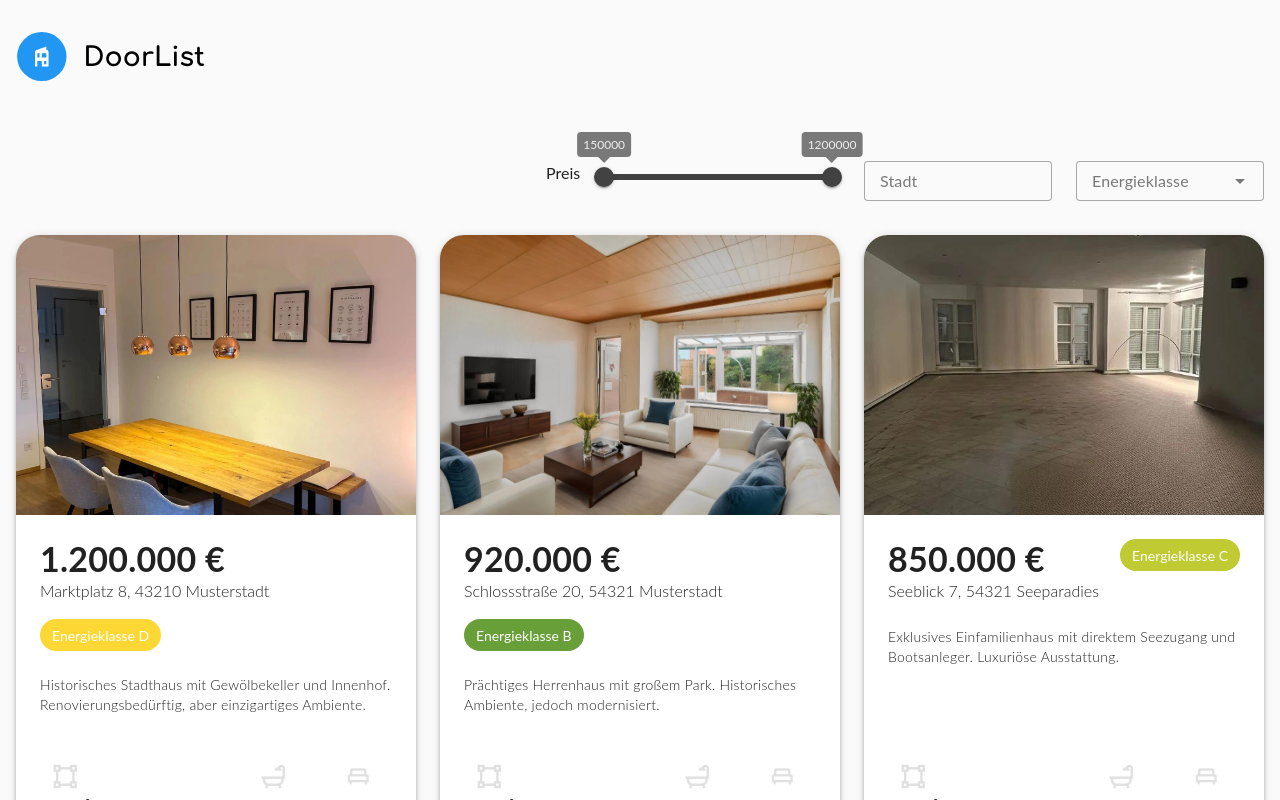
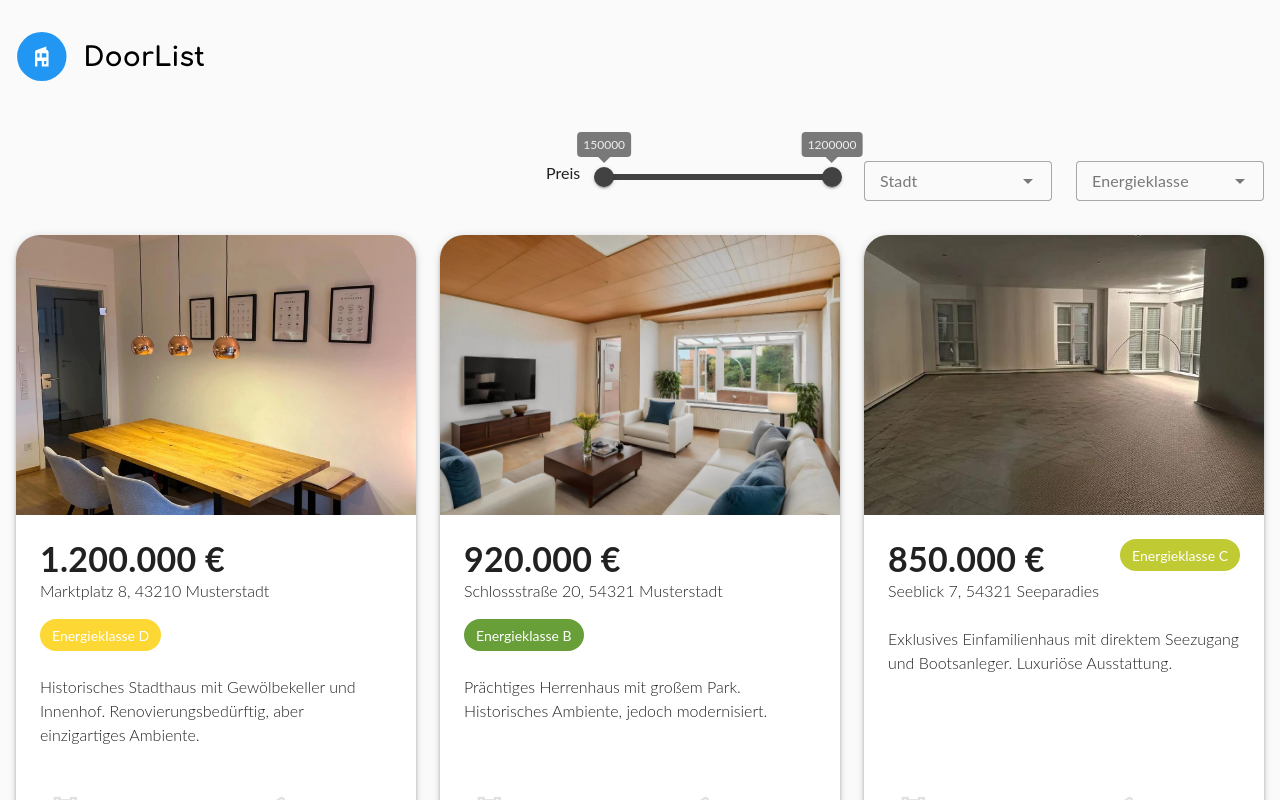
Before and after one commit to mkitzmann/doorlist, a Vue app: page / in a window 1280 px wide. Shown: the top 800 px of the page. Built offline with nearby package versions, Linux system fonts and the light colour scheme.

Commit message:
add allCities automcplete

```diff
--- a/src/components/PropertyCard.vue
+++ b/src/components/PropertyCard.vue
@@ -25,9 +25,9 @@
           </div>
           <EnergyChip :energy-class="energy_class" />
         </div>
-        <v-card-text class="text-body-2 pa-6 font-weight-light">{{
-          description
-        }}</v-card-text>
+        <div class="pa-6 font-weight-light">
+          {{ description }}
+        </div>
         <v-spacer></v-spacer>
         <div class="pa-6 d-flex ga-6 mt-auto">
           <FeatureIcon icon="mdi-vector-square">{{ area }} m²</FeatureIcon>
--- a/src/pages/index.vue
+++ b/src/pages/index.vue
@@ -16,15 +16,14 @@
       </v-col>
 
       <v-col cols="12" sm="3" lg="2">
-        <v-text-field
+        <v-autocomplete
           v-model="city"
-          :counter="10"
           label="Stadt"
-          hide-details
           clearable
           variant="outlined"
           density="compact"
-        ></v-text-field>
+          :items="allCities"
+        ></v-autocomplete>
       </v-col>
 
       <v-col cols="12" sm="3" lg="2">
@@ -77,6 +76,10 @@ const minMaxPrice = computed<[number, number]>(() => [
   maxPrice.value,
 ]);
 
+const allCities = computed(() => [
+  ...new Set(properties.value.map((property) => property.address.city)),
+]);
+
 const price = ref<[number, number]>(minMaxPrice.value);
 const city = ref<string>();
 const energyclass = ref<EnergyClasses>();
```
